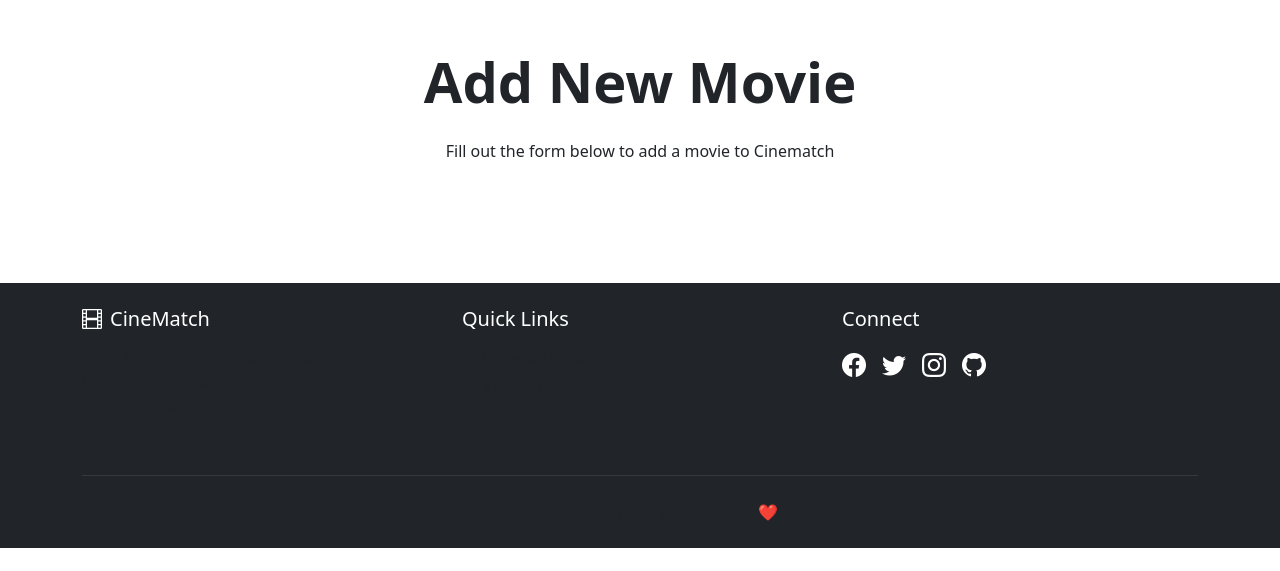
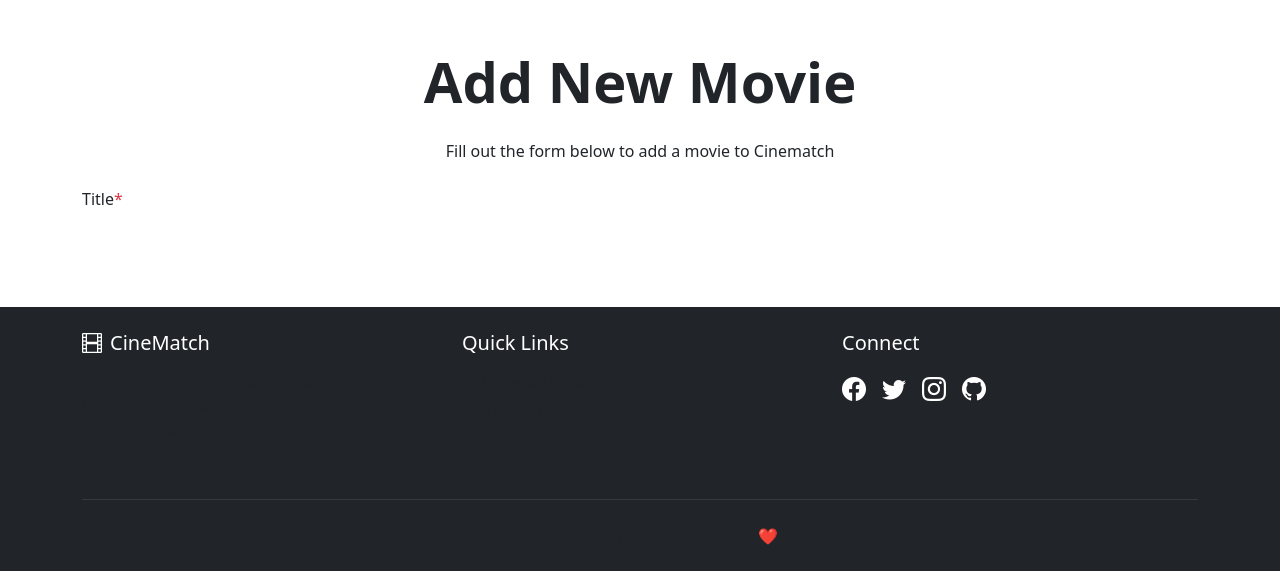
Before and after one commit to bigaxelma/Unit-3-Database, a Flask app: a page that uses lesson_2/movie-app/templates/add_movie.html in a window 1280 px wide. Shown: the part 68-639 px from the top of the page. Run offline with Flask 3, Linux system fonts and the light colour scheme.

Commit message:
dfghjkiuytdsdfghjk

```diff
--- a/lesson_2/movie-app/templates/add_movie.html
+++ b/lesson_2/movie-app/templates/add_movie.html
@@ -11,6 +11,11 @@
                 <p class="text-center mb-4">
                     Fill out the form below to add a movie to Cinematch
                 </p>
+                <form method="POST" action="{{url_for('add_movie')}}">
+                    <label for="title class='form-label">
+                        Title<span class="text-danger">*</span>
+                    </label>
+                </form>
             </div>
         </div>
     </div>
```
